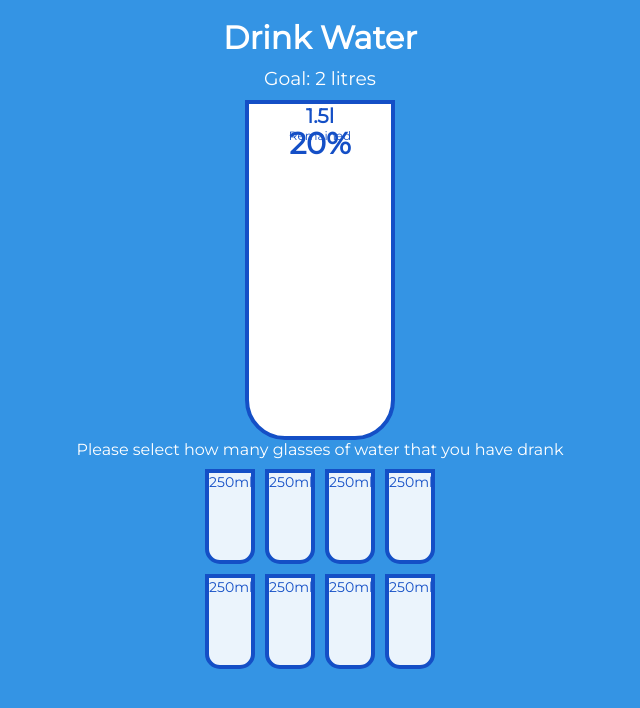
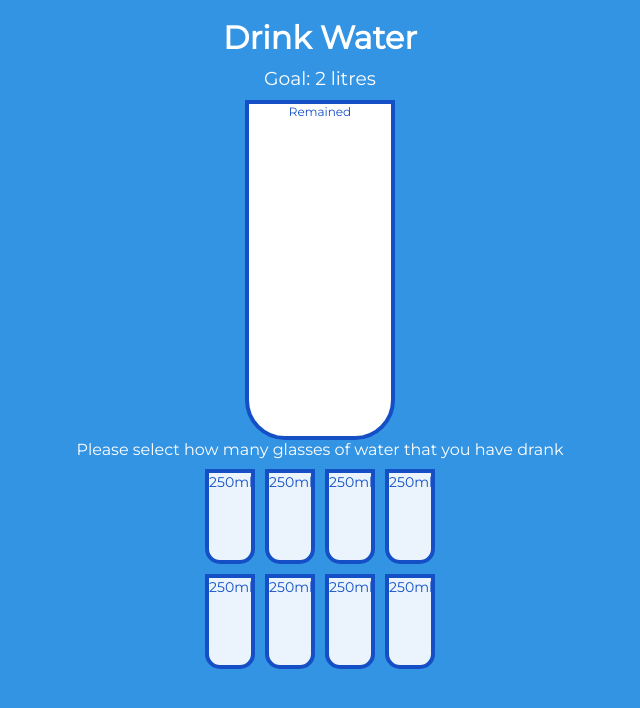
Before and after one commit to atvars/water-drinking, a plain HTML site: page index.html in a window 1280 px wide. Shown: the whole page, without its empty margins (320-960 px from the left). Drawn offline with Linux system fonts and the light colour scheme.

Commit message:
removed hard coded values

```diff
--- a/index.html
+++ b/index.html
@@ -12,11 +12,10 @@
 
     <div class="cup">
         <div class="remained" id="remainde">
-            <span id="liters">1.5l</span>
+            <span id="liters"></span>
             <small>Remained</small>
         </div>
         <div class="precentage" id="precentage">
-            20%
         </div>
     </div>
 
```
